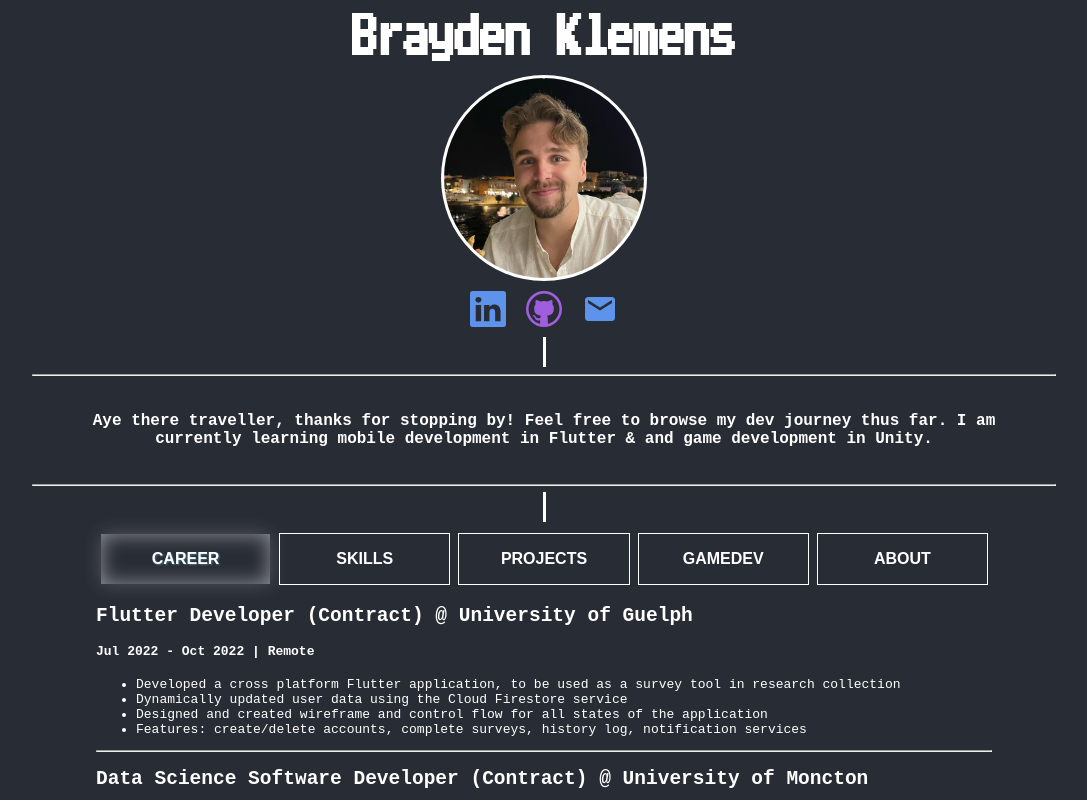
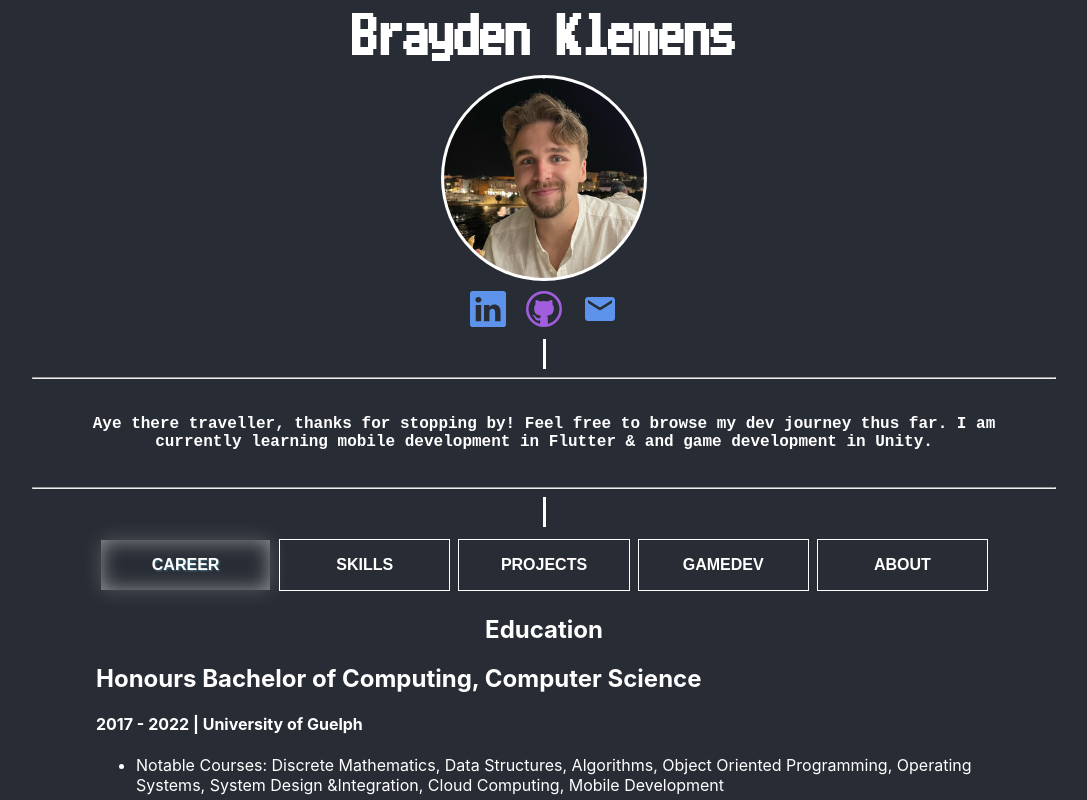
Before and after one commit to BraydenKlemens/portfolio-website, a React (Create React App) app: page / in a window 1280 px wide. Both pictures are taken after a click on the button "CAREER". Shown: the top 800 px of the page, without its empty margins (96-1183 px from the left). Built offline with nearby package versions, Linux system fonts and the light colour scheme.

Commit message:
Career screen addition

```diff
--- a/src/App.js
+++ b/src/App.js
@@ -1,11 +1,13 @@
 import Profile from "./components/Profile/Profile";
 import ContentSelector from "./components/Content/ContentSelector";
+// import ThemePicker from "./components/UI/ThemePicker";
 
 function App() {
   return (
     <>
       <Profile name={"Brayden Klemens"} />
       <ContentSelector />
+      {/* <ThemePicker /> */}
     </>
   );
 }
--- a/src/components/Profile/Profile.module.css
+++ b/src/components/Profile/Profile.module.css
@@ -28,4 +28,5 @@
     text-align: center;
     font-weight: bold;
     padding: 20px;
+    font-family: monospace;
 }
--- a/src/components/Screens/CareerScreen.js
+++ b/src/components/Screens/CareerScreen.js
@@ -9,13 +9,24 @@ import style from "./Screen.module.css";
 
 const CareerScreen = () => {
   const jobs = constants.WORK;
-  // const education = constants.EDUCATION;
+  const education = constants.EDUCATION;
 
   return (
-    <>
+    <div className={style.careerScreenWrapper}>
+      {/*Education Section */}
+      <h2 className={style.contentCenter}>Education</h2>
+      <h2>{education.degree}</h2>
+      <h4>{`${education.date} | ${education.title}`}</h4>
+      <ul>
+        <li>{education.bullet}</li>
+      </ul>
+      <hr />
+
+      {/*Work Experience Section */}
+      <h2 className={style.contentCenter}>Work Experience</h2>
       {jobs.map((job, i) => (
-        <div key={i} className={style.careerScreenWrapper}>
-          <h2>{`${job.position} @ ${job.title}`}</h2>
+        <div key={i}>
+          <h2>{`${job.position} - ${job.title}`}</h2>
           <h4>{`${job.date} | ${job.location}`}</h4>
           <ul className={style.contents}>
             {job.bullets.map((bullet, j) => (
@@ -25,10 +36,7 @@ const CareerScreen = () => {
           <hr />
         </div>
       ))}
-      {/* <a href={picture} download>
-        Download
-      </a> */}
-    </>
+    </div>
   );
 };
 
--- a/src/components/Screens/Screen.module.css
+++ b/src/components/Screens/Screen.module.css
@@ -29,3 +29,8 @@
     display: flex;
     flex-direction: row;
 }
+
+.contentCenter {
+    display: flex;
+    justify-content: center;
+}
--- a/src/components/UI/PictureUpdater.js
+++ b/src/components/UI/PictureUpdater.js
@@ -8,11 +8,17 @@ const PictureUpdater = ({ pictures }) => {
   const [pic, setPic] = useState(picArray[0]);
 
   const changePicBack = () => {
-    if (index === 0) return;
+    if (index === 0) {
+      // setIndex((i) => (i = picArray.length - 1));
+      return;
+    }
     setIndex((i) => i - 1);
   };
   const changePicForward = () => {
-    if (index === picArray.length - 1) return;
+    if (index === picArray.length - 1) {
+      // setIndex((i) => (i = 0));
+      return;
+    }
     setIndex((i) => i + 1);
   };
 
--- a/src/components/UI/Theme.js
+++ b/src/components/UI/ThemePicker.js
@@ -1,7 +1,7 @@
-import style from "./Theme.module.css";
+import style from "./ThemePicker.module.css";
 import { useEffect, useState } from "react";
 
-const Theme = () => {
+const ThemePicker = () => {
   const [color, setColor] = useState("#282c34");
 
   const changeColor = (color) => {
@@ -21,4 +21,4 @@ const Theme = () => {
   );
 };
 
-export default Theme;
+export default ThemePicker;
--- a/src/constants/index.js
+++ b/src/constants/index.js
@@ -73,9 +73,8 @@ const EDUCATION = {
   title: "University of Guelph",
   degree: "Honours Bachelor of Computing, Computer Science",
   date: "2017 - 2022",
-  bullets: [
+  bullet:
     "Notable Courses: Discrete Mathematics, Data Structures, Algorithms, Object Oriented Programming, Operating Systems, System Design &Integration, Cloud Computing, Mobile Development",
-  ],
 };
 
 const WORK = [
@@ -151,15 +150,18 @@ const WORK = [
 const PROJECTS = [
   {
     title: "Survey Hub",
-    stack: "Flutter, Dart, Cloud Firestore / Firebase, Provider",
+    stack: "Flutter, Dart, Cloud Firestore, Firebase, Provider",
     github: "https://github.com/BraydenKlemens",
     description:
       "A centralized location for students to complete surveys they have signed up for at UofG",
-    urls: [require("../assets/apppic.png")],
+    urls: [
+      require("../assets/apppic.png"),
+      require("../assets/profilepic.png"),
+    ],
   },
   {
     title: "Portfolio Website",
-    stack: "React.Js",
+    stack: "React.Js, Node.js",
     github: "https://github.com/BraydenKlemens",
     description:
       "Portfolio website that is constantly growing and being updated",
--- a/src/index.css
+++ b/src/index.css
@@ -1,13 +1,13 @@
 body {
   margin: 0;
-  font-family: monospace;
+  /* font-family: monospace; */
   color: white;
   -webkit-font-smoothing: antialiased;
   -moz-osx-font-smoothing: grayscale;
   background-color: #282c34;
-  /* font-family: -apple-system, BlinkMacSystemFont, 'Segoe UI', 'Roboto', 'Oxygen',
+  font-family: -apple-system, BlinkMacSystemFont, 'Segoe UI', 'Roboto', 'Oxygen',
     'Ubuntu', 'Cantarell', 'Fira Sans', 'Droid Sans', 'Helvetica Neue',
-    sans-serif; */
+    sans-serif;
 }
 
 code {
```
Also changed, not shown: src/components/UI/ThemePicker.module.css (renamed from src/components/UI/Theme.module.css).
